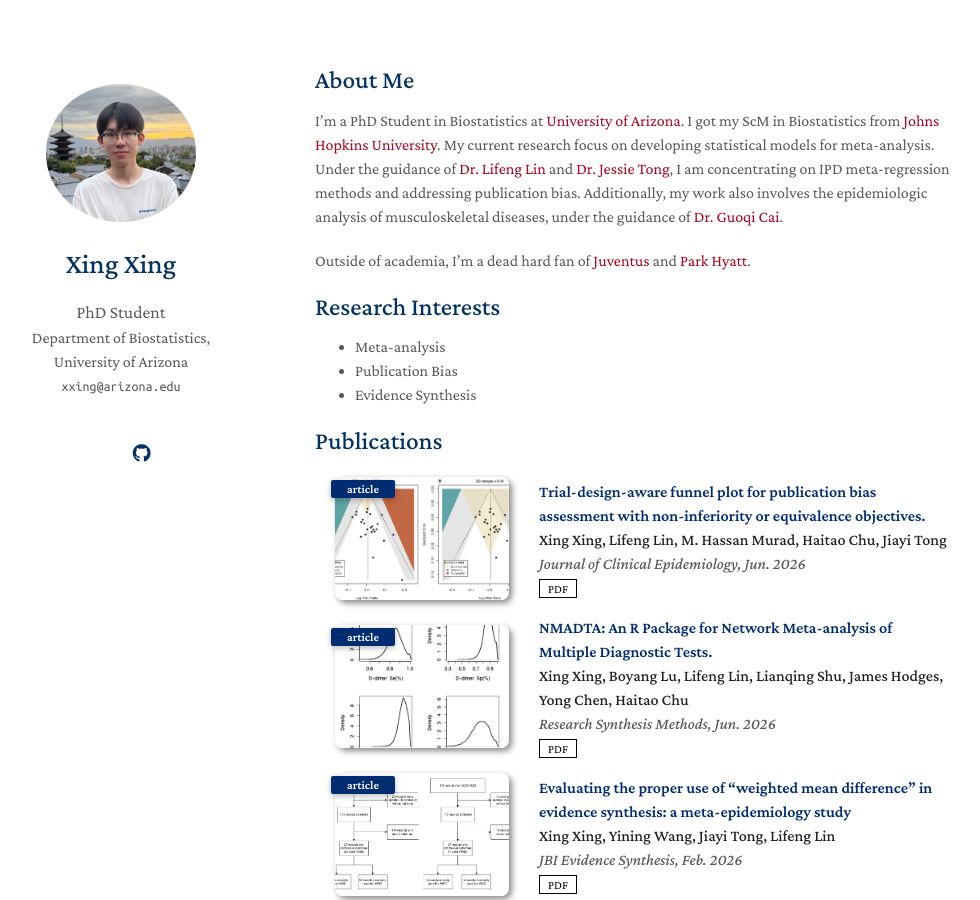
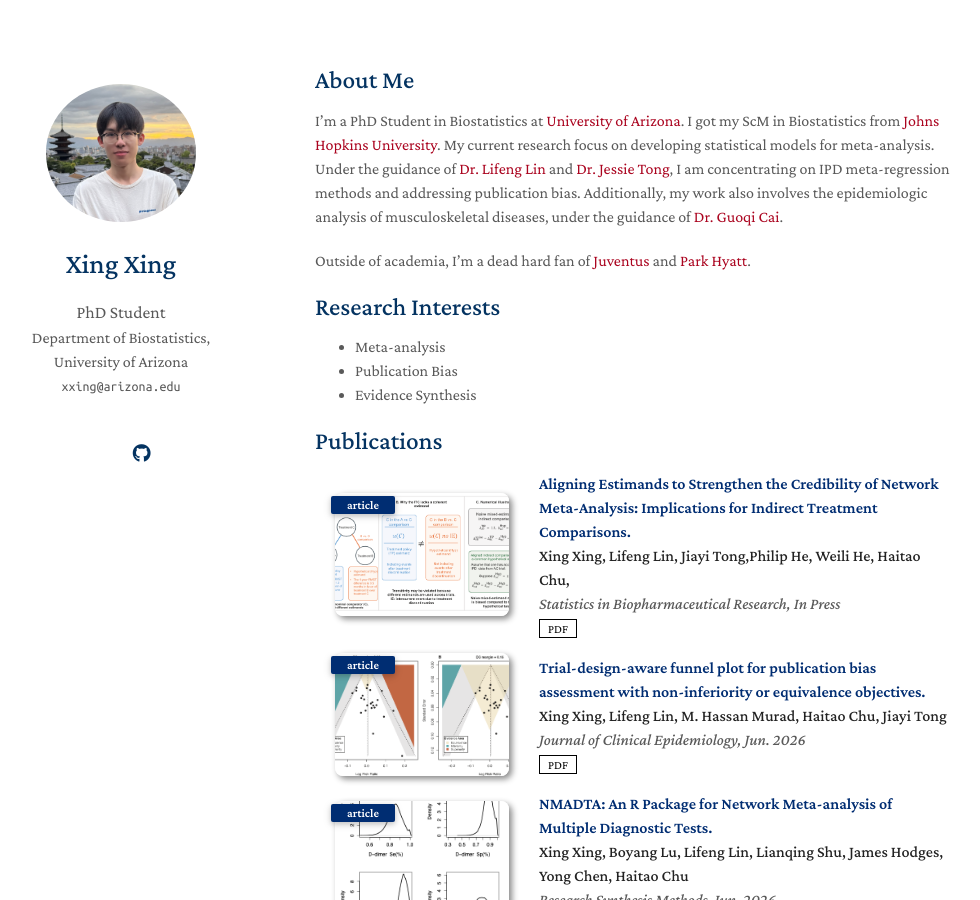
Before and after one commit to KevinXing3/kevinXing3.github.io, a Jekyll site: the page built from index.md, in a window 1280 px wide and 900 px high. Shown: the whole window, without its empty margins (155-1135 px from the left). Built offline with Jekyll 4.4.1, drawn with Linux system fonts in a browser that asks for light colours; nearby versions of some CDN libraries; a style sheet for code colours, icons or effects is not loaded; our own code applies the rules of GitHub Pages for plain Markdown files.

Commit message:
Update project.md

```diff
--- a/_includes/project.md
+++ b/_includes/project.md
@@ -2,6 +2,24 @@
 
 <div class="publications">
 <ol class="bibliography">
+
+<li>
+<div class="pub-row">
+  <div class="col-sm-3 abbr" style="position: relative;padding-right: 15px;padding-left: 15px;">
+    <img src="assets/img/NMA.png" class="teaser img-fluid z-depth-1">
+    <abbr class="badge">article</abbr>
+  </div>
+
+  <div class="col-sm-9" style="position: relative;padding-right: 15px;padding-left: 20px;">
+    <div class="title"><a href="https://academic.oup.com/aje/advance-article-abstract/doi/10.1093/aje/kwaf229/8285372?redirectedFrom=fulltext" style="color:#002D72"> Aligning Estimands to Strengthen the Credibility of Network Meta-Analysis: Implications for Indirect Treatment Comparisons.</a></div>
+    <div class="author"><strong>Xing Xing, Lifeng Lin, Jiayi Tong,Philip He, Weili He, Haitao Chu, </strong></div>
+    <div class="periodical"><em>Statistics in Biopharmaceutical Research, In Press</em></div>
+    <div class="links">
+      <a href="https://academic.oup.com/aje/advance-article-abstract/doi/10.1093/aje/kwaf229/8285372?redirectedFrom=fulltext" class="btn btn-sm z-depth-0" role="button" target="_blank" style="font-size:12px;">PDF</a>
+    </div>
+  </div>
+</div>
+</li>
 
 <li>
 <div class="pub-row">
```
